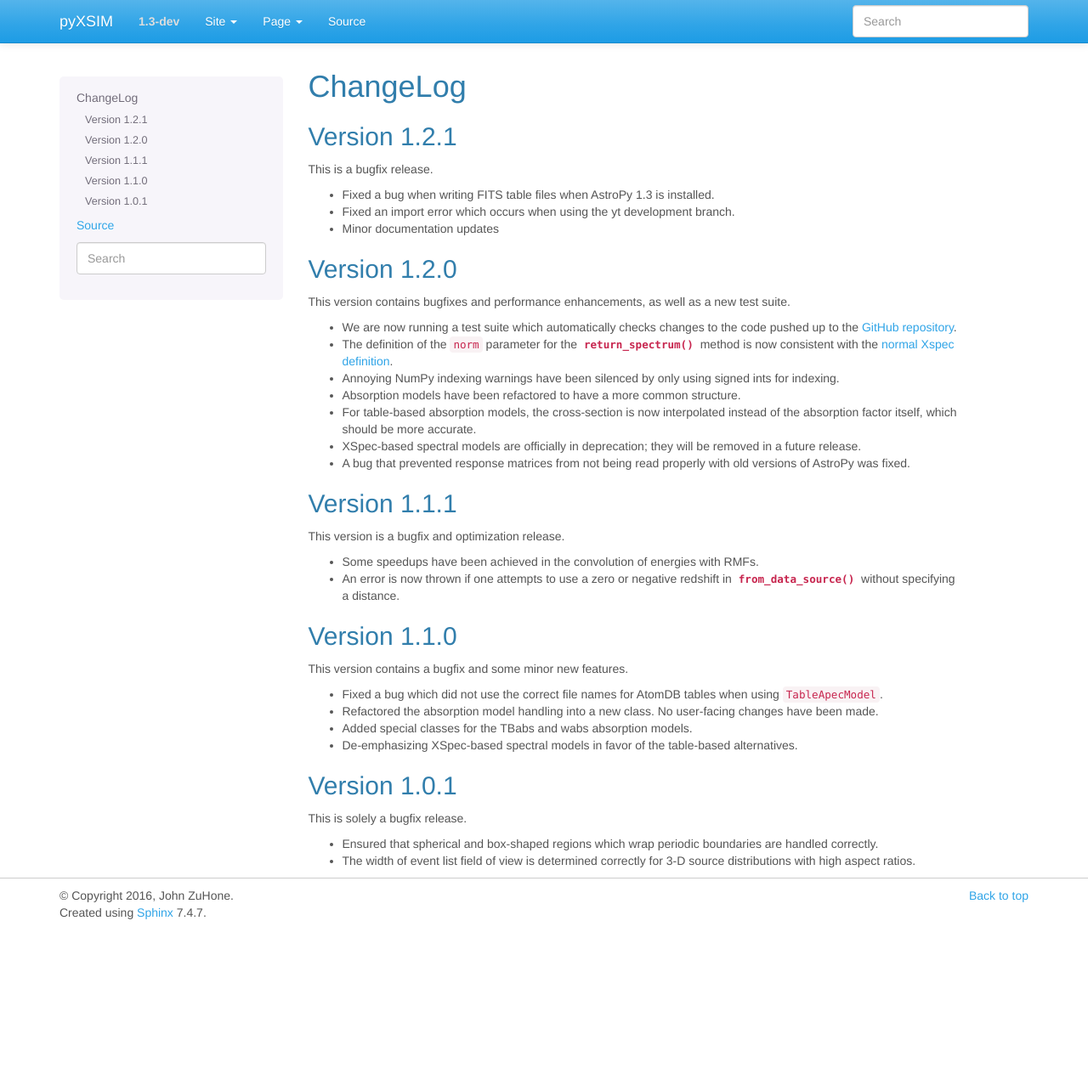
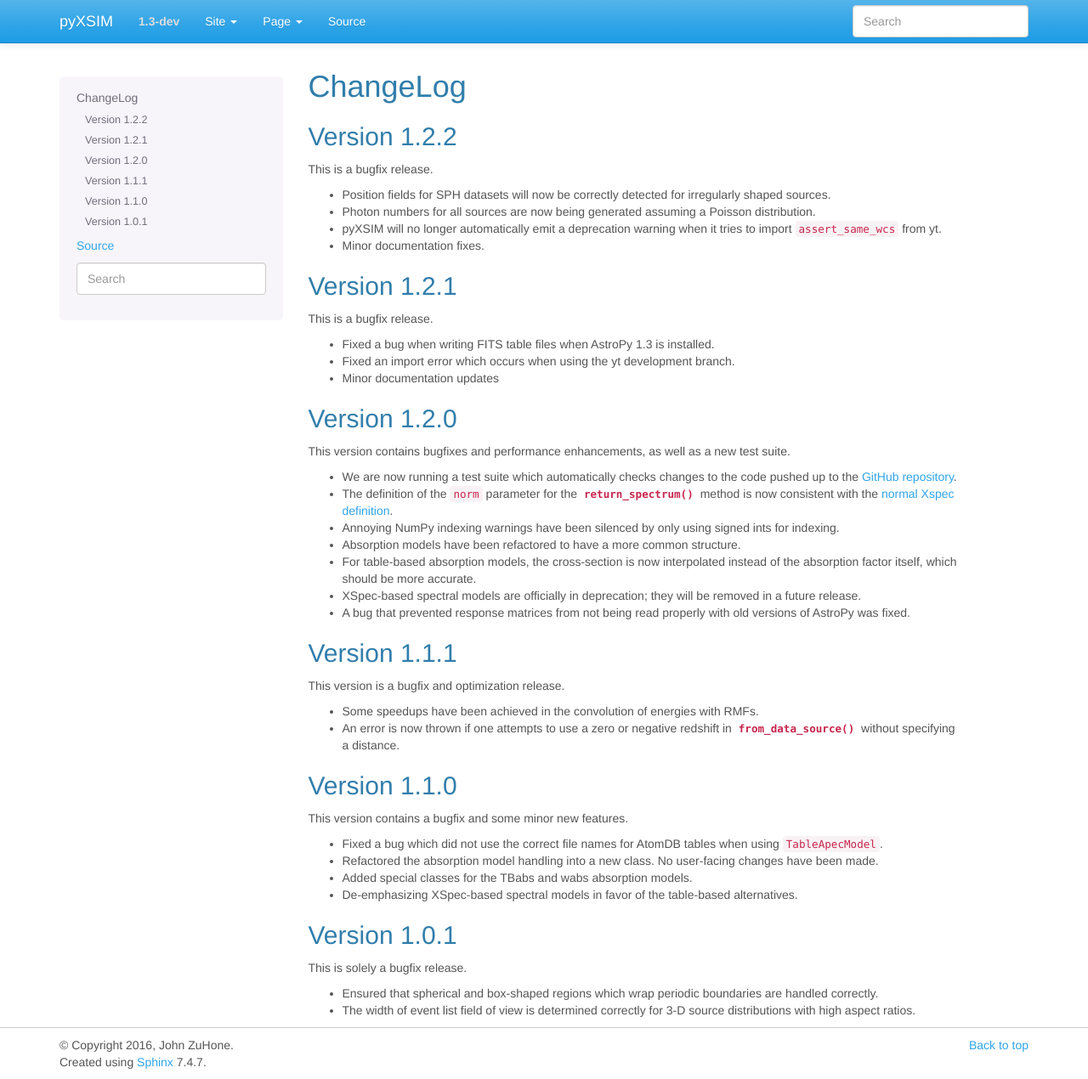
Before and after one commit to jzuhone/pyxsim, a Sphinx documentation site: the page built from doc/source/changelog.rst, in a window 1280 px wide and 1270 px high. Shown: the whole window at 85% size. Built offline with Sphinx 7.4.7, drawn with Linux system fonts in a browser that asks for light colours.

Commit message:
Update changelog

```diff
--- a/doc/source/changelog.rst
+++ b/doc/source/changelog.rst
@@ -2,6 +2,19 @@
 
 ChangeLog
 =========
+
+Version 1.2.2
+-------------
+
+This is a bugfix release.
+
+* Position fields for SPH datasets will now be correctly detected for
+  irregularly shaped sources.
+* Photon numbers for all sources are now being generated assuming a Poisson
+  distribution.
+* pyXSIM will no longer automatically emit a deprecation warning when it tries
+  to import ``assert_same_wcs`` from yt.
+* Minor documentation fixes.
 
 Version 1.2.1
 -------------
```
